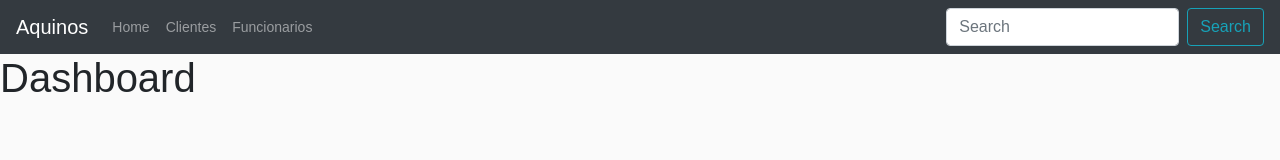
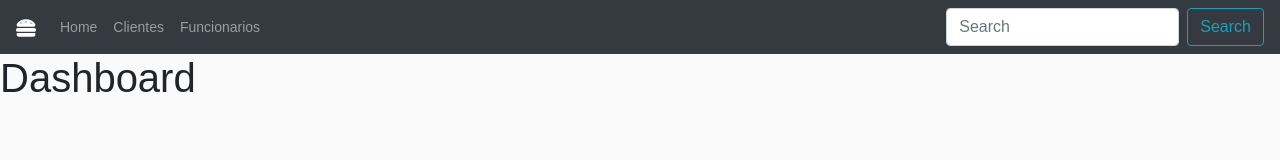
Before and after one commit to ravyrafael/frontend-aquinosburger, a React (Create React App) app: page / in a window 1280 px wide. Shown: the top 160 px of the page. Built offline with nearby package versions, Linux system fonts and the light colour scheme.

Commit message:
Novos Icones

```diff
--- a/src/components/header/index.js
+++ b/src/components/header/index.js
@@ -2,7 +2,7 @@ import React from 'react';
 import { Link } from 'react-router-dom';
 import {Navbar, Nav, Form,FormControl,Button } from 'react-bootstrap'
 import './header.css';
-
+import { FaHamburger} from 'react-icons/fa'
 
 // import { Container } from './styles';
 
@@ -10,7 +10,7 @@ export default function Header() {
     return (
         <>
             <Navbar bg="dark" variant="dark">
-                <Navbar.Brand href="#home">Aquinos</Navbar.Brand>
+                <Navbar.Brand href="#home"><FaHamburger/></Navbar.Brand>
                 <Nav className="mr-auto">
                     <Nav.Link href="">Home</Nav.Link>
                     <Nav.Link href="Clientes">Clientes</Nav.Link>
--- a/src/main/App.js
+++ b/src/main/App.js
@@ -3,9 +3,11 @@ import { BrowserRouter } from 'react-router-dom';
 import Routes from '../routes';
 import Header from '../components/header';
 
+
 function App() {
   return (
     <BrowserRouter>
+
     <Header/>
       <Routes />
     </BrowserRouter>
```
